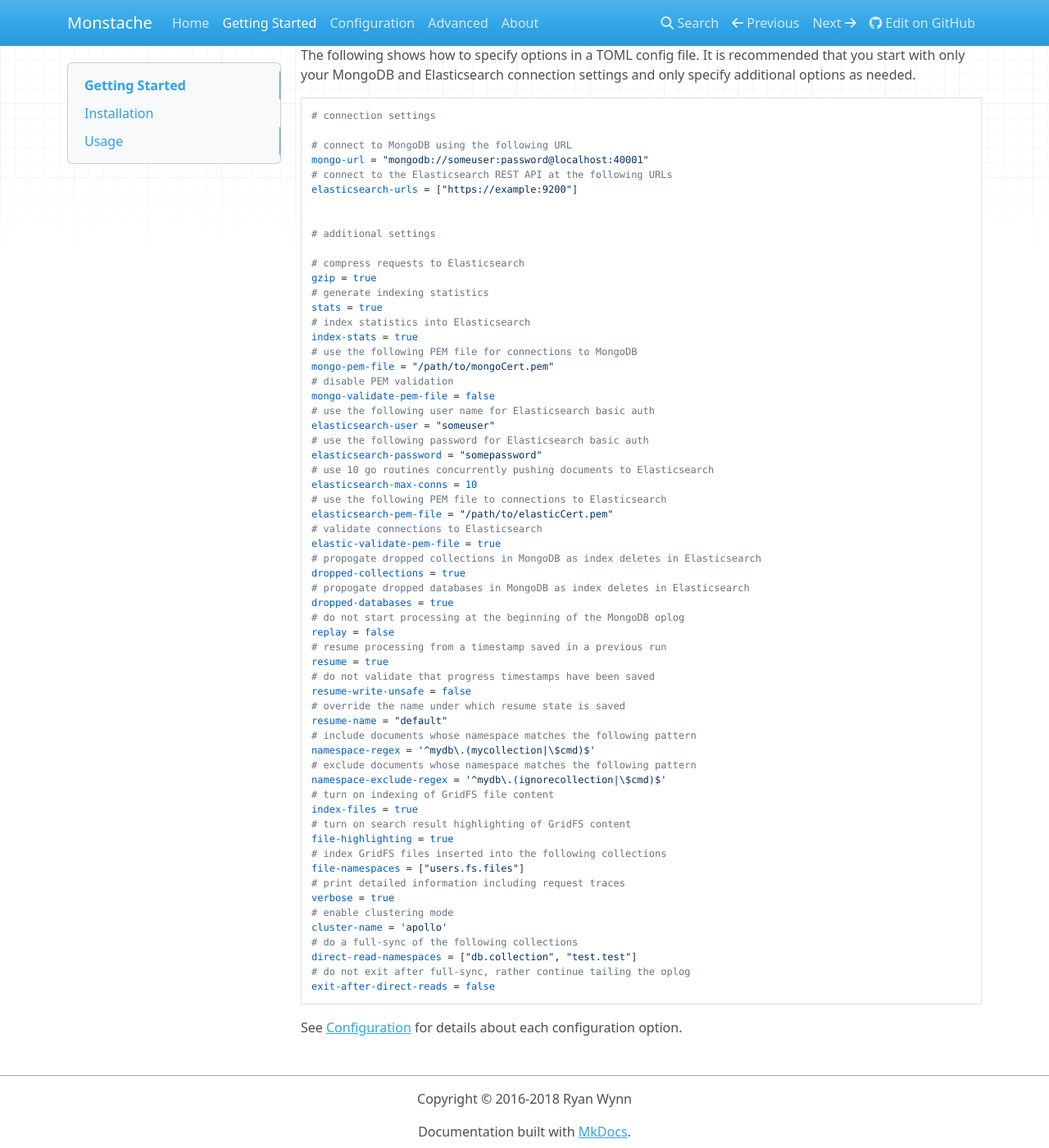
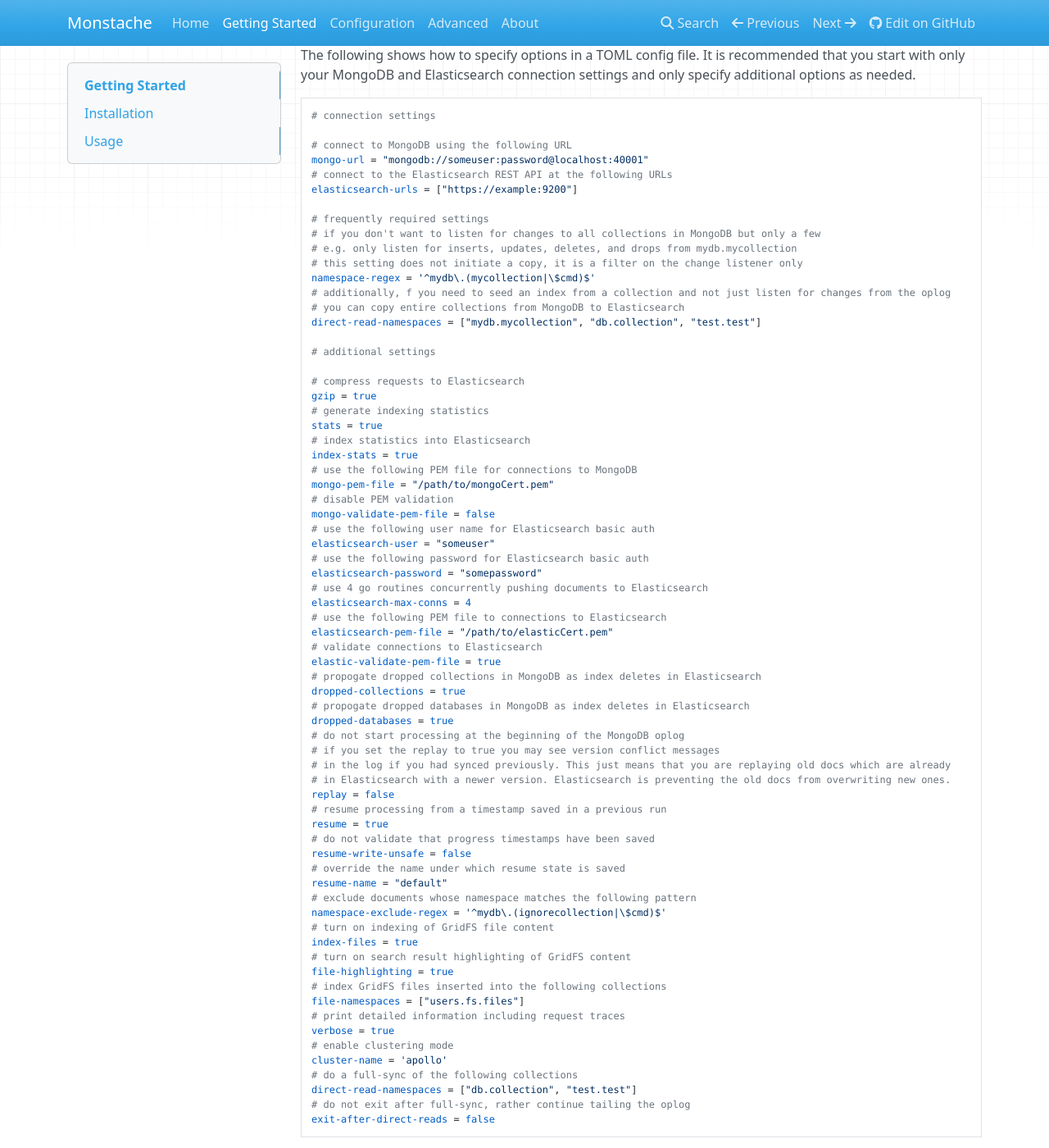
Before and after one commit to rwynn/monstache-site, an MkDocs documentation site: the page built from src/start.md, in a window 1280 px wide and 1400 px high, scrolled down 1531 px. Shown: the whole window at 82% size. Built offline with MkDocs 1.6.1, drawn with Linux system fonts in a browser that asks for light colours; nearby versions of some CDN libraries; old or Windows-style settings are respelled for this version of MkDocs.

Commit message:
add clarifications to settings

```diff
--- a/docs/index.html
+++ b/docs/index.html
@@ -251,5 +251,5 @@ it up and running.</p>
 
 <!--
 MkDocs version : 0.17.3
-Build Date UTC : 2018-05-08 20:57:43
+Build Date UTC : 2018-05-11 15:32:30
 -->
--- a/src/start.md
+++ b/src/start.md
@@ -87,6 +87,14 @@ mongo-url = "mongodb://someuser:password@localhost:40001"
 # connect to the Elasticsearch REST API at the following URLs
 elasticsearch-urls = ["https://example:9200"]
 
+# frequently required settings
+# if you don't want to listen for changes to all collections in MongoDB but only a few
+# e.g. only listen for inserts, updates, deletes, and drops from mydb.mycollection
+# this setting does not initiate a copy, it is a filter on the change listener only
+namespace-regex = '^mydb\.(mycollection|\$cmd)$'
+# additionally, f you need to seed an index from a collection and not just listen for changes from the oplog
+# you can copy entire collections from MongoDB to Elasticsearch
+direct-read-namespaces = ["mydb.mycollection", "db.collection", "test.test"]
 
 # additional settings
 
@@ -104,8 +112,8 @@ mongo-validate-pem-file = false
 elasticsearch-user = "someuser"
 # use the following password for Elasticsearch basic auth
 elasticsearch-password = "somepassword"
-# use 10 go routines concurrently pushing documents to Elasticsearch
-elasticsearch-max-conns = 10
+# use 4 go routines concurrently pushing documents to Elasticsearch
+elasticsearch-max-conns = 4
 # use the following PEM file to connections to Elasticsearch
 elasticsearch-pem-file = "/path/to/elasticCert.pem"
 # validate connections to Elasticsearch
@@ -115,6 +123,9 @@ dropped-collections = true
 # propogate dropped databases in MongoDB as index deletes in Elasticsearch
 dropped-databases = true
 # do not start processing at the beginning of the MongoDB oplog
+# if you set the replay to true you may see version conflict messages
+# in the log if you had synced previously. This just means that you are replaying old docs which are already
+# in Elasticsearch with a newer version. Elasticsearch is preventing the old docs from overwriting new ones.
 replay = false
 # resume processing from a timestamp saved in a previous run
 resume = true
@@ -122,8 +133,6 @@ resume = true
 resume-write-unsafe = false
 # override the name under which resume state is saved
 resume-name = "default"
-# include documents whose namespace matches the following pattern
-namespace-regex = '^mydb\.(mycollection|\$cmd)$'
 # exclude documents whose namespace matches the following pattern
 namespace-exclude-regex = '^mydb\.(ignorecollection|\$cmd)$'
 # turn on indexing of GridFS file content
```
Also changed, not shown: docs/config/index.html (+7 -4 lines), docs/sitemap.xml (+5 -5 lines), docs/start/index.html (+13 -4 lines), src/config.md (+10 -4 lines), docs/search/search_index.json.
